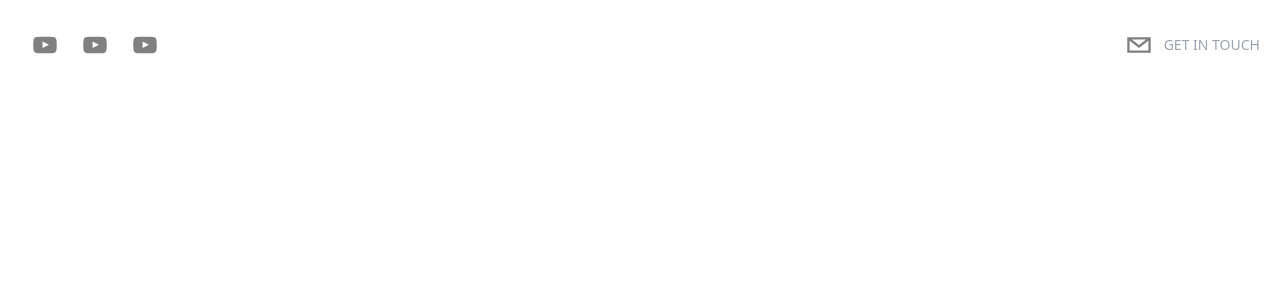
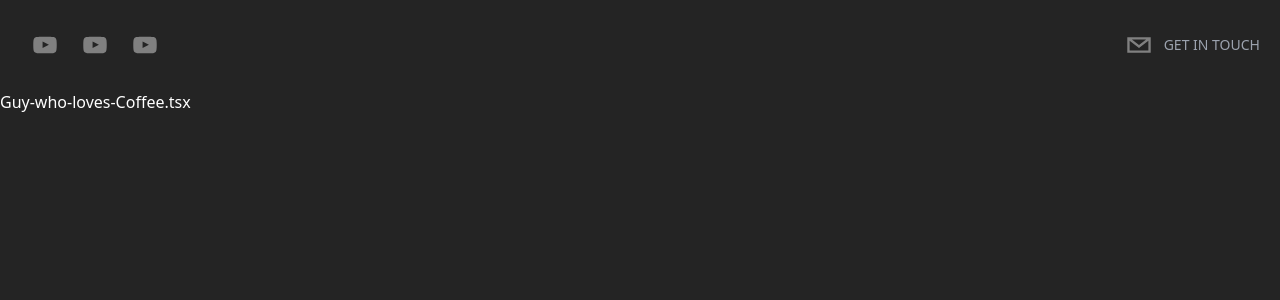
Before and after one commit to DmitryVelichko/portfolio-website-nextjs, a Next.js app: page / in a window 1280 px wide. Shown: the top 300 px of the page. Built offline with nearby package versions, Linux system fonts and the light colour scheme.

Commit message:
new commit

```diff
--- /dev/null
+++ b/components/BackgroundCircles.tsx
@@ -0,0 +1,18 @@
+import React from 'react'
+import {motion} from 'framer-motion'
+
+type Props = {}
+
+function BackgroundCircles({}: Props) {
+  return (
+    <div className='relative flex justify-center items-center'>
+       <div className='absolute border [#333333] rounded-full h-[200px] w-[200px] mt-52 animate-ping'/>
+       <div/>
+       <div/>
+       <div/>
+       <div/>
+    </div>
+  )
+}
+
+export default BackgroundCircles
--- /dev/null
+++ b/components/Hero.tsx
@@ -0,0 +1,26 @@
+import React from 'react';
+import { Cursor, useTypewriter } from 'react-simple-typewriter';
+import BackgroundCircles from './BackgroundCircles'
+
+type Props = {};
+
+export default function Hero({}: Props) {
+  const [text, count] = useTypewriter({
+    words: [
+      "Hi, my name's Dmitry",
+      'Guy-who-loves-Coffee.tsx',
+      '<ButLovesToCodeMore/>',
+    ],
+    loop: true,
+    delaySpeed: 2000,
+  });
+  return (
+    <div>
+        <BackgroundCircles />
+      <h1>
+        <span>{text}</span>
+        <Cursor cursorColor='#f7ab0a' />
+      </h1>
+    </div>
+  );
+}
--- a/package.json
+++ b/package.json
@@ -16,6 +16,7 @@
     "next": "13.0.1",
     "react": "18.2.0",
     "react-dom": "18.2.0",
+    "react-simple-typewriter": "^4.0.5",
     "react-social-icons": "^5.15.0",
     "typescript": "4.8.4"
   },
--- a/pages/index.tsx
+++ b/pages/index.tsx
@@ -1,10 +1,11 @@
 import Head from 'next/head';
 import type {NextPage} from 'next'
 import Header from '../components/Header'
+import Hero from '../components/Hero'
 
 const Home: NextPage = () => {
   return (
-    <div>
+    <div className="bg-[rgb(36,36,36)] text-white h-screen">
       <Head>
         <title>Dmitry's Portfolio</title>
         <link rel='icon' href='/favicon.ico' />
@@ -14,6 +15,9 @@
       <Header />
 
       {/* Hero */}
+      <section id='hero'>
+        <Hero />
+      </section>
 
       {/* About  */}
 
```
Also changed, not shown: 1 other file (tests, documents, lock files or other folders).
